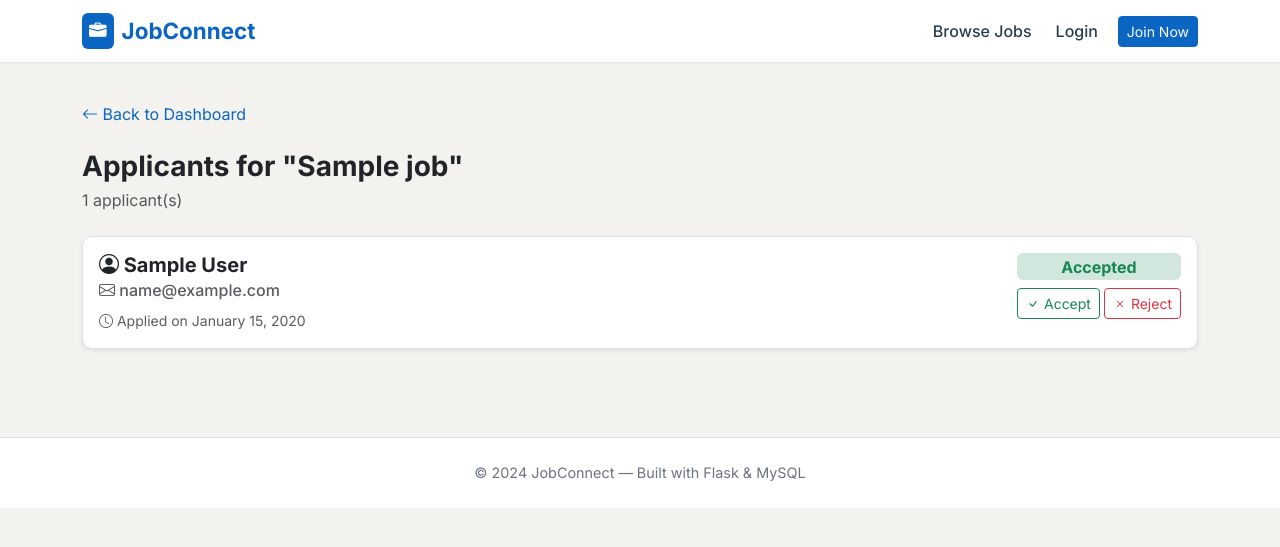
After one commit to vishalisureshkumar2004-rgb/job-board-app, a Flask app: template app/templates/applications/job_applicants.html in a window 1280 px wide. The commit adds this page. Shown: the top 547 px of the page. Run offline with Flask 3, Linux system fonts and the light colour scheme; tables that the repository leaves empty hold one stand-in row (values such as "Sample post"); the template is opened without the code that fills it: values that come from a table or form of the project are taken from there, most other values are stand-ins (such as "Sample title", 1, 10 or a date in 2020).

Commit message:
Add application system - apply, view applications, accept/reject

```diff
--- /dev/null
+++ b/app/templates/applications/job_applicants.html
@@ -0,0 +1,63 @@
+{% extends "base.html" %}
+
+{% block title %}Applicants — {{ job.title }}{% endblock %}
+
+{% block content %}
+<div class="mb-4">
+    <a href="{{ url_for('jobs.employer_dashboard') }}" class="text-decoration-none">
+        <i class="bi bi-arrow-left"></i> Back to Dashboard
+    </a>
+</div>
+
+<h3 class="fw-bold mb-1">Applicants for "{{ job.title }}"</h3>
+<p class="text-muted mb-4">{{ applicants|length }} applicant(s)</p>
+
+{% if applicants %}
+    {% for app in applicants %}
+    <div class="card shadow-sm border mb-3">
+        <div class="card-body">
+            <div class="d-flex justify-content-between align-items-start">
+                <div>
+                    <h5 class="fw-bold mb-1">
+                        <i class="bi bi-person-circle"></i> {{ app.applicant.full_name }}
+                    </h5>
+                    <h6 class="text-muted mb-2">
+                        <i class="bi bi-envelope"></i> {{ app.applicant.email }}
+                    </h6>
+                    <small class="text-muted">
+                        <i class="bi bi-clock"></i> Applied on {{ app.applied_at.strftime('%B %d, %Y') }}
+                    </small>
+                </div>
+                <div class="text-end">
+                    {% if app.status == 'pending' %}
+                        <span class="badge bg-warning-subtle text-warning fs-6 mb-2 d-block">Pending</span>
+                    {% elif app.status == 'accepted' %}
+                        <span class="badge bg-success-subtle text-success fs-6 mb-2 d-block">Accepted</span>
+                    {% elif app.status == 'rejected' %}
+                        <span class="badge bg-danger-subtle text-danger fs-6 mb-2 d-block">Rejected</span>
+                    {% endif %}
+
+                    <div class="d-flex gap-1">
+                        <form method="POST" action="{{ url_for('applications.update_status', app_id=app.id, new_status='accepted') }}">
+                            <button type="submit" class="btn btn-outline-success btn-sm">
+                                <i class="bi bi-check"></i> Accept
+                            </button>
+                        </form>
+                        <form method="POST" action="{{ url_for('applications.update_status', app_id=app.id, new_status='rejected') }}">
+                            <button type="submit" class="btn btn-outline-danger btn-sm">
+                                <i class="bi bi-x"></i> Reject
+                            </button>
+                        </form>
+                    </div>
+                </div>
+            </div>
+        </div>
+    </div>
+    {% endfor %}
+{% else %}
+    <div class="text-center py-5">
+        <i class="bi bi-people text-muted" style="font-size: 3rem;"></i>
+        <p class="text-muted mt-3">No applicants yet for this job.</p>
+    </div>
+{% endif %}
+{% endblock %}
--- a/app/templates/jobs/dashboard.html
+++ b/app/templates/jobs/dashboard.html
@@ -29,9 +29,9 @@
                     <p class="text-secondary mb-2">
                         {{ job.description[:150] }}{% if job.description|length > 150 %}...{% endif %}
                     </p>
-                    <small class="text-muted">
-                        <i class="bi bi-people"></i> {{ job.applications|length }} application(s)
-                    </small>
+                    <a href="{{ url_for('applications.job_applicants', job_id=job.id) }}" class="text-decoration-none">
+                        <small><i class="bi bi-people"></i> {{ job.applications|length }} application(s)</small>
+                    </a>
                 </div>
                 <div class="d-flex flex-column gap-2">
                     <a href="{{ url_for('jobs.edit_job', job_id=job.id) }}" class="btn btn-outline-primary btn-sm">
```
Also changed, not shown: app/routes/applications.py (+71 -2 lines), app/templates/applications/my_applications.html (added, +56 -0 lines), app/routes/jobs.py (line endings or trailing spaces).
